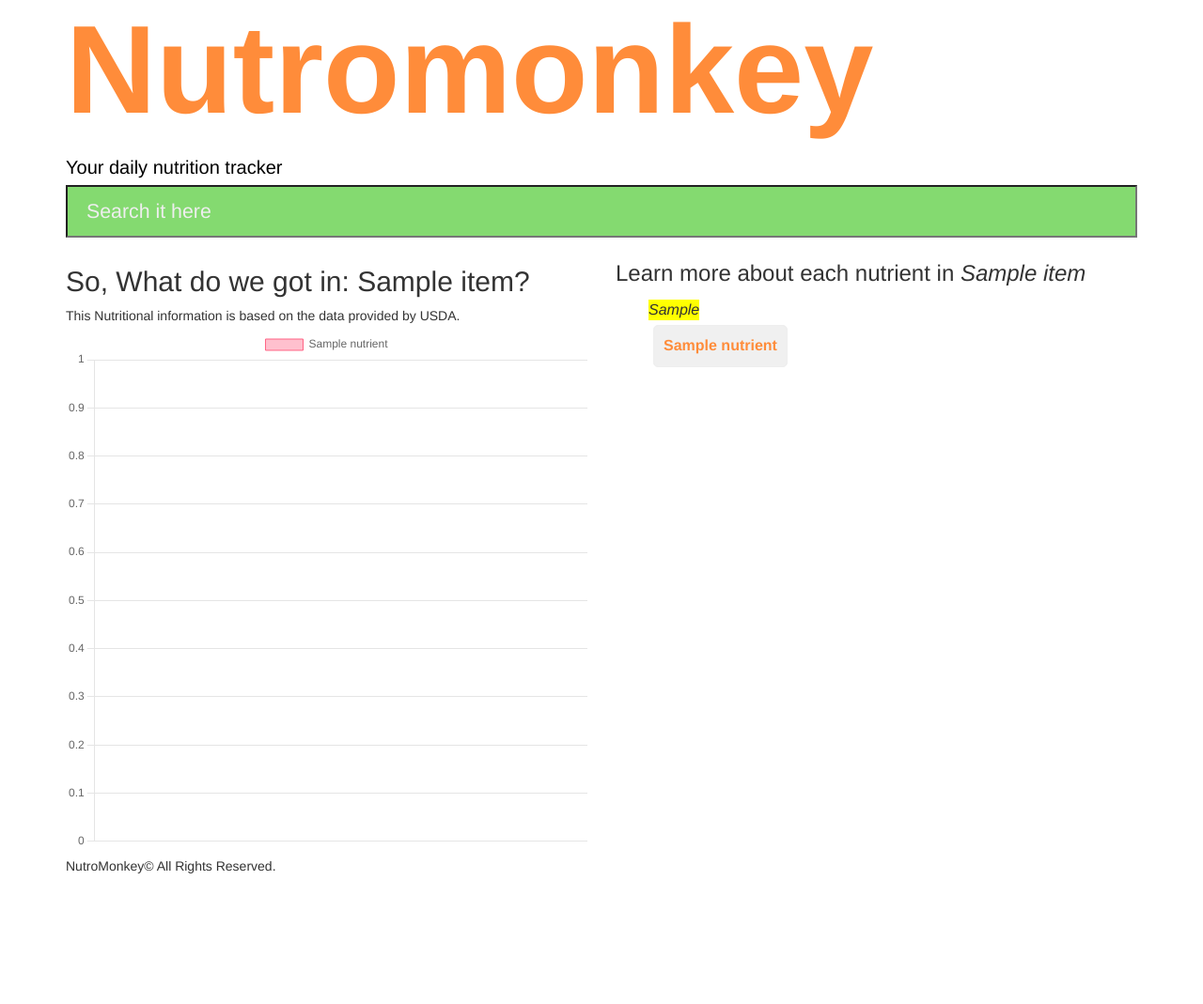
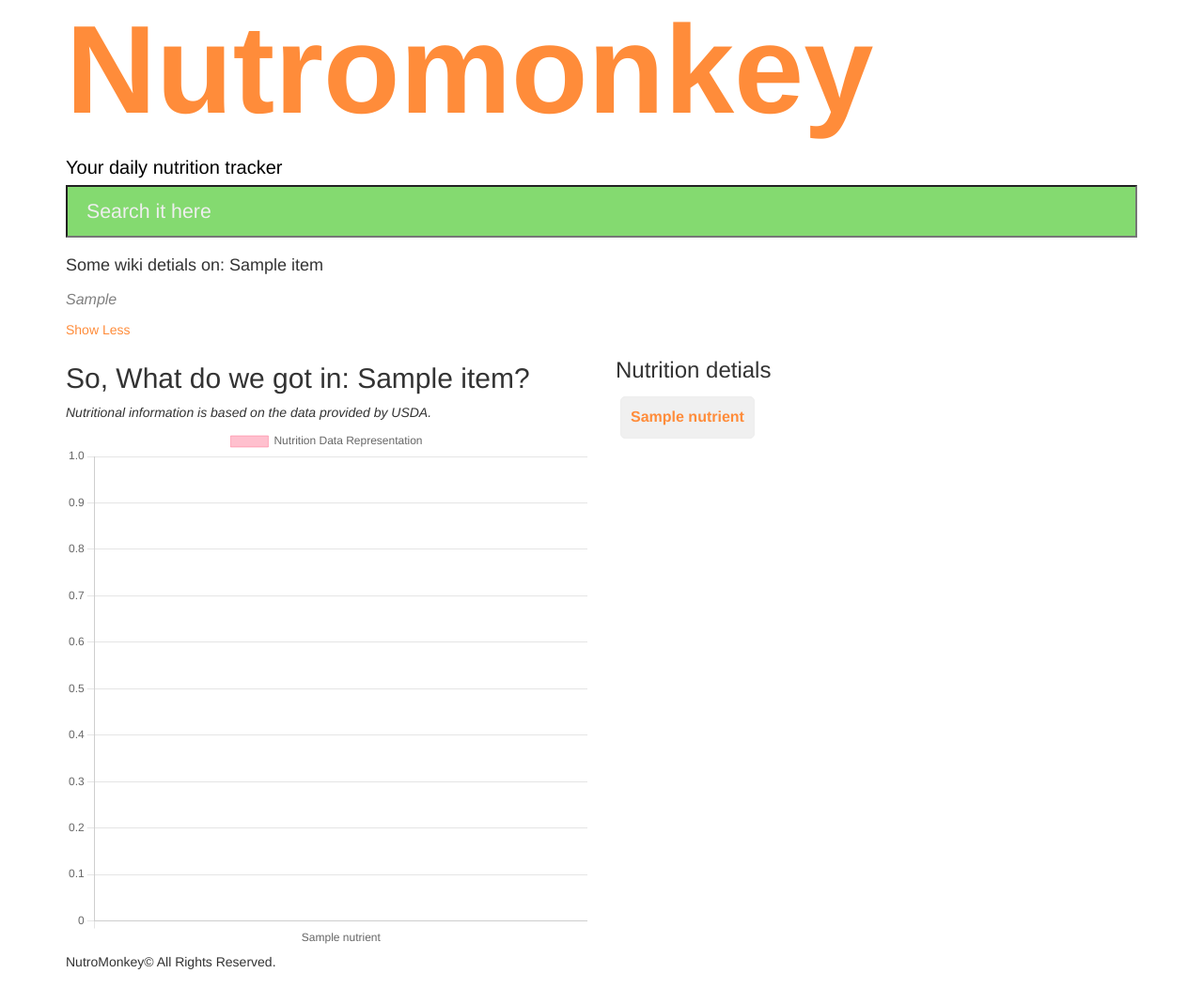
Before and after one commit to DanielTeshager/nutromonkey, a Flask app: template templates/pages/search.html in a window 1280 px wide. Shown: the part 99-1168 px from the top of the page at 94% size. Before the commit the page ends 1029 px from the top, so only its background shows below. Run offline with Flask 2, Linux system fonts and the light colour scheme; the template is opened without the code that fills it: most values are stand-ins (such as "Sample title", 1, 10 or a date in 2020); some libraries are stand-ins or nearby versions.

Commit message:
added food item description below the search bar with show/hid toggle button, fixed nutrients detials positioning and layout

```diff
--- a/app.py
+++ b/app.py
@@ -5,6 +5,8 @@
 from flask.wrappers import Response
 from werkzeug.wrappers import response
 import re
+
+from wikipedia.wikipedia import API_URL
 # Create the application instance
 app = Flask(__name__)
 # Create secret key for session
@@ -18,12 +20,19 @@
 # Create a URL route in our application for "/search"
 @app.route('/search', methods=['GET', 'POST'])
 def search():
-    key = request.form['key']
+    keyword = request.form['key']
+    # pull additional data from wikipedia about the search term
     try:
-        response = requests.get('https://api.nal.usda.gov/fdc/v1/foods/search?query='+key+'&pageSize=2&api_key=Hal64gsGkYVlg6bhIAn5zQoLR6GqbuSzWa5LsJLj')
+        additional_info = wikipedia.summary(keyword, sentences=2)
+    except:
+        additional_info = ""
+    # get the first 10 results from usda api
+    try:
+        API_KEY = "Hal64gsGkYVlg6bhIAn5zQoLR6GqbuSzWa5LsJLj"
+        API_URL = "https://api.nal.usda.gov/fdc/v1/foods/search?query="+keyword+"&pageSize=2&api_key="+API_KEY
+        response = requests.get(API_URL)
         result = json.loads(response.text)
         data_dict = {data['nutrientName'] : data['value'] for data in result['foods'][0]['foodNutrients']}
-        additional_info = wikipedia.summary(key, sentences=1)#result['foods'][0]['additionalDescriptions']
         data = dict(sorted(data_dict.items(), key = lambda x: x[1])[-10:])
         label = list(data.keys())
         value = list(data.values())
@@ -31,10 +40,9 @@
         data = {}
         label = []
         value = []
-        flash('No result was found for keyword='+key)
-        additional_info = ""
+        flash('No result was found for keyword='+keyword)
 
-    return render_template('pages/search.html', resultdata=data, item=key, label=label, value=value, additional_info=additional_info)
+    return render_template('pages/search.html', resultdata=data, item=keyword, label=label, value=value, additional_info=additional_info)
 
 @app.route('/lookup/<keyword>')
 def lookup(keyword):
@@ -44,13 +52,11 @@
         if ',' not in keyword:
             keyword = ' '.join(re.findall('[A-Za-z]+', keyword))
         nutrient = keyword.split(',')[0]
-        search_key = f'{nutrient} in diet'
+        search_key = f'{nutrient} in food'
         try:
             wiki_result = wikipedia.summary(search_key, sentences=5)
         except:
             wiki_result = 'No result found'
-        # print(wiki_result)
-
         return jsonify(data=wiki_result)
 
 @app.errorhandler(404)
--- a/static/css/main.css
+++ b/static/css/main.css
@@ -258,6 +258,7 @@
 
  ul#nutrients{
   list-style: none;
+  padding-left: 5px;
  }
  ul#nutrients li{
   display: inline-block;
@@ -276,10 +277,10 @@
   * Info-box styles
   ****************************************************************************/
 div#info-box{
-  float: right;
+  /* float: right;
   width: 44%;
   position: relative;
-  top: -25em;
+  top: -20em; */
   display: none;
 }
 
@@ -289,8 +290,8 @@
  p.additional-info{
   font-size: 12pt;
   display: inline-block;
-  background-color: yellow;
-  margin-left: 35px;
-  margin-top: -10px;
+  /* background-color: yellow; */
+  /* margin-left: 35px; */
   font-style: italic;
+  color: grey;
   }
--- a/static/js/script.js
+++ b/static/js/script.js
@@ -25,9 +25,25 @@
         // set the info-box div content and show it
         $("#info-text").html(data.data)
         $("#info-box").css("display", "block");
-
       }
     });
 
   });
+// show hide wiki description
+$(".wiki-description").on("click", function(e) {
+  e.preventDefault();
+
+  if (e.target.tagName == "A") {
+    $(".additional-info").toggle();
+    if ($(".additional-info").is(":visible")) {
+      $("#show-more-less").html("Show Less");
+    }
+    else {
+      $("#show-more-less").html("Show More");
+    }
+
+  }
+
 });
+
+});
--- a/templates/pages/search.html
+++ b/templates/pages/search.html
@@ -15,16 +15,24 @@
     </div>
 </div>
 <div class="row">
+    <div class="col-md-12 wiki-description" {% if not additional_info %} style="display:none;" {% endif %}>
+        <h4>Some wiki detials on: {{ item }}</h4>
+        <p class="additional-info">{{ additional_info.replace(';', ', ') }}</p>
+        <p><a href="#" id='show-more-less'>Show Less</a></p>
+    </div>
+</div>
+
+ <div class="row" {% if not resultdata %} style="display: none;"{% endif %}>
     <div class="col-md-6">
         <h2>So, What do we got in:  {{item}}?</h2>
         <p>
-        This Nutritional information is based on the data provided by USDA.
+            <em>Nutritional information is based on the data provided by USDA.</em>
         </p>
         <canvas id="myChart" width="400" height="400"></canvas>
         <script>
             const ctx = document.getElementById('myChart').getContext('2d');
             const myChart = new Chart(ctx, {
-            type: 'doughnut',
+            type: 'bar',
             data: {
                 labels: [
                     {% for nutrient, value in resultdata.items() %}
@@ -32,7 +40,7 @@
                     {% endfor %}
                 ],
                 datasets: [{
-                    label: '# of Votes',
+                    label: 'Nutrition Data Representation',
                     data: {{ value }},
                     backgroundColor: [
                         'rgba(255, 99, 132, 0.4)',
@@ -40,15 +48,21 @@
                         'rgba(255, 206, 86, 0.4)',
                         'rgba(75, 192, 192, 0.4)',
                         'rgba(153, 102, 255, 0.4)',
-                        'rgba(255, 159, 64, 0.4)'
+                        'rgba(255, 200, 64, 0.4)',
+                        'rgba(100, 159, 64, 0.4)',
+                        'rgba(190, 200, 100, 0.4)',
+                        'rgba(80, 159, 200, 0.4)'
                     ],
                     borderColor: [
-                        'rgba(255, 99, 132, 1)',
-                        'rgba(54, 162, 235, 1)',
-                        'rgba(255, 206, 86, 1)',
-                        'rgba(75, 192, 192, 1)',
-                        'rgba(153, 102, 255, 1)',
-                        'rgba(255, 159, 64, 1)'
+                        'rgba(255, 99, 132, 0.4)',
+                        'rgba(54, 162, 235, 0.4)',
+                        'rgba(255, 206, 86, 0.4)',
+                        'rgba(75, 192, 192, 0.4)',
+                        'rgba(153, 102, 255, 0.4)',
+                        'rgba(255, 200, 64, 0.4)',
+                        'rgba(100, 159, 64, 0.4)',
+                        'rgba(190, 200, 100, 0.4)',
+                        'rgba(80, 159, 200, 0.4)'
                     ],
                     borderWidth: 1
                 }]
@@ -64,14 +78,12 @@
         </script>
      </div>
      <div class="col-md-6">
-        <h3 {% if not item %}class="hidden"{% endif %}>Learn more about each nutrient in <em>{{ item }}</em></h3>
-        <p class="additional-info">{{ additional_info.replace(';', ', ') }}</p>
+        <h3 {% if not item %}class="hidden"{% endif %}>Nutrition detials</h3>
         <ul id="nutrients">
         {% for nutrient, value in resultdata.items() %}
             <li><a href="/lookup/{{nutrient | safe}}">{{ nutrient }}</a></li>
         {% endfor %}
         </ul>
-    </div>
         <div class="row">
             <div class="col-md-12">
                 <div class="loader">Loading...</div>
@@ -82,5 +94,6 @@
             </div>
         </div>
     </div>
+ </div>
 
 {% endblock %}
```
Lines whose indentation alone changed are shown as unchanged.
